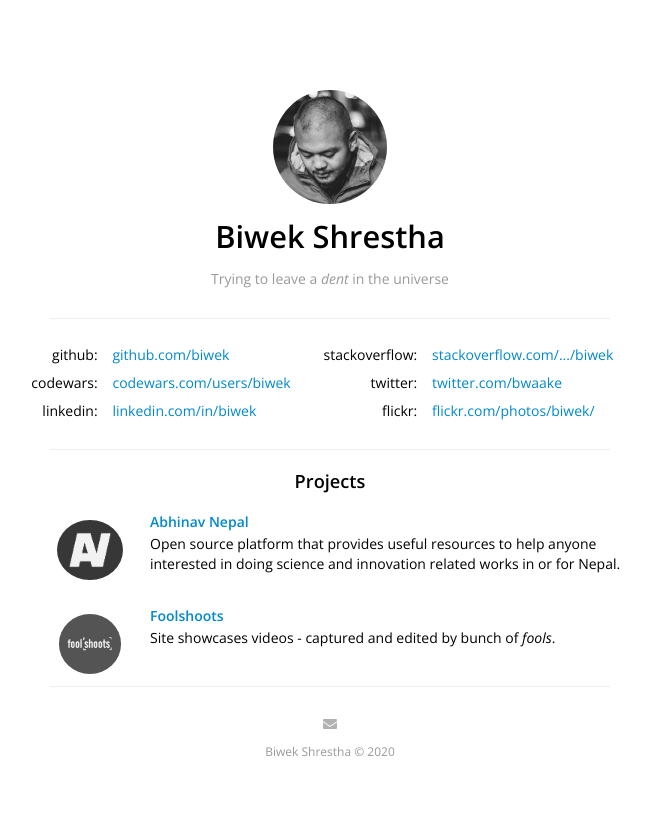
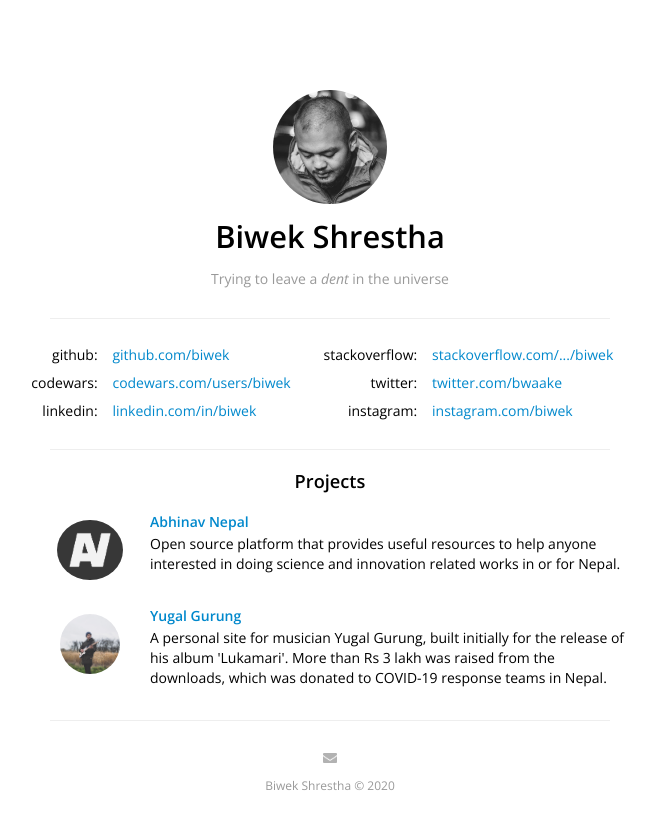
Before and after one commit to biwek/biwek.github.io, a plain HTML site: page index.html in a window 1280 px wide. Shown: the whole page, without its empty margins (310-966 px from the left). Drawn offline with nearby package versions, Linux system fonts and the light colour scheme.

Commit message:
added yugal gurung project

```diff
--- a/index.html
+++ b/index.html
@@ -60,8 +60,8 @@
             <a href="https://twitter.com/bwaake" target="_blank">twitter.com/bwaake</a>
           </p>
           <p>
-            <span class="title">flickr:</span>
-            <a href="https://www.flickr.com/photos/biwek" target="_blank">flickr.com/photos/biwek/</a>
+            <span class="title">instagram:</span>
+            <a href="https://www.instagram.com/biwek" target="_blank">instagram.com/biwek</a>
           </p>
         </div>
       </div>
@@ -85,14 +85,14 @@
         </div>
         <div class="project">
           <div class="logo">
-            <a href="http://foolshoots.com" target="_blank">
-              <img src="assets/images/foolshoots.png" alt="foolshoots"/>
+            <a href="http://www.yugalgurung.com" target="_blank">
+              <img src="assets/images/yugal_gurung.jpg" alt="yugal_gurung"/>
             </a>
           </div>
           <div class="description">
-            <h5><a href="http://foolshoots.com" target="_blank">Foolshoots</a></h5>
+            <h5><a href="http://www.yugalgurung.com" target="_blank">Yugal Gurung</a></h5>
             <p>
-              Site showcases videos - captured and edited by bunch of <i>fools</i>.
+              A personal site for musician Yugal Gurung, built initially for the release of his album 'Lukamari'. More than Rs 3 lakh was raised from the downloads, which was donated to COVID-19 response teams in Nepal.
             </p>
           </div>
         </div>
```
Also changed, not shown: assets/images/foolshoots.png (deleted), assets/images/yugal_gurung.jpg (added).
